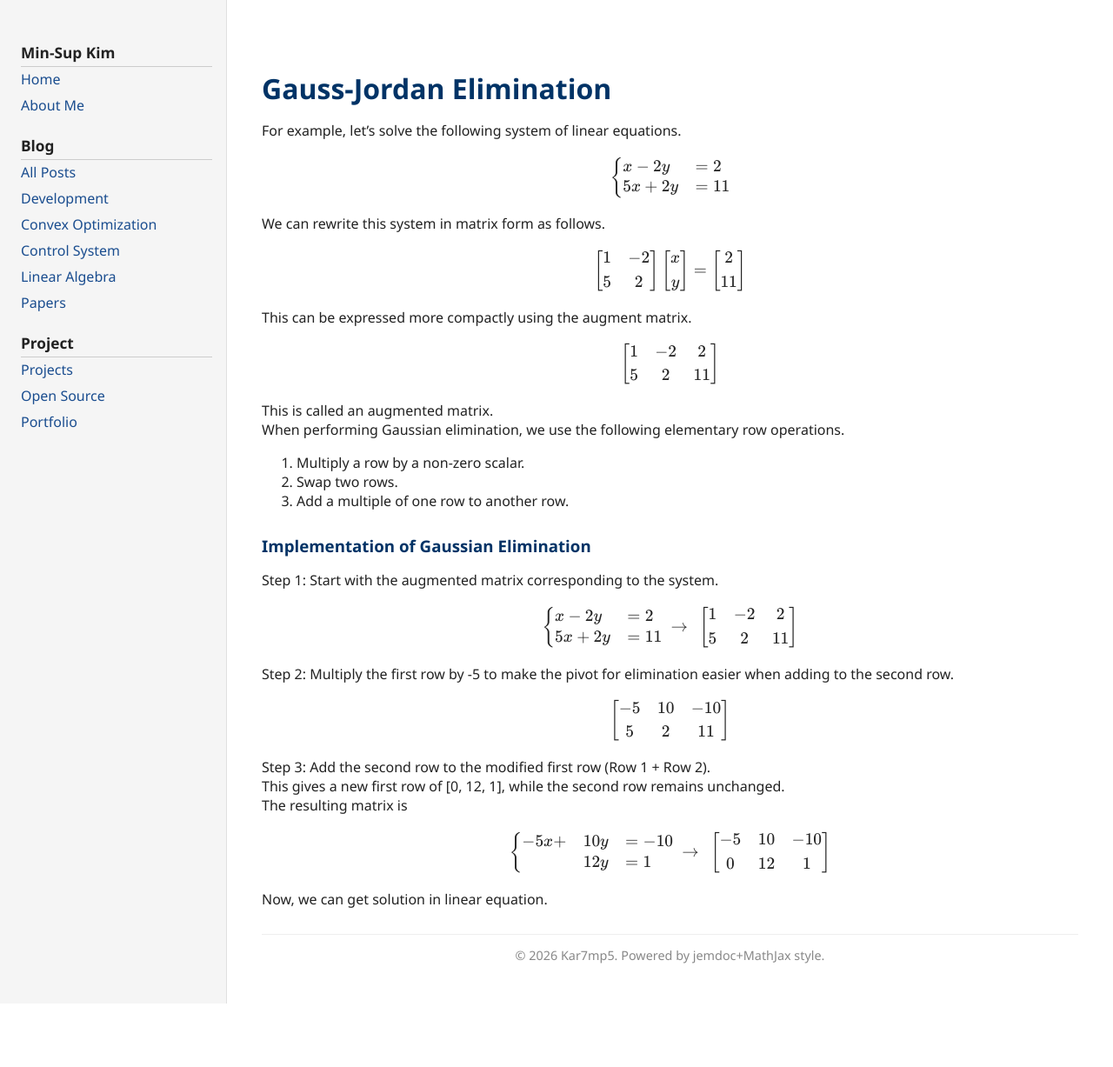
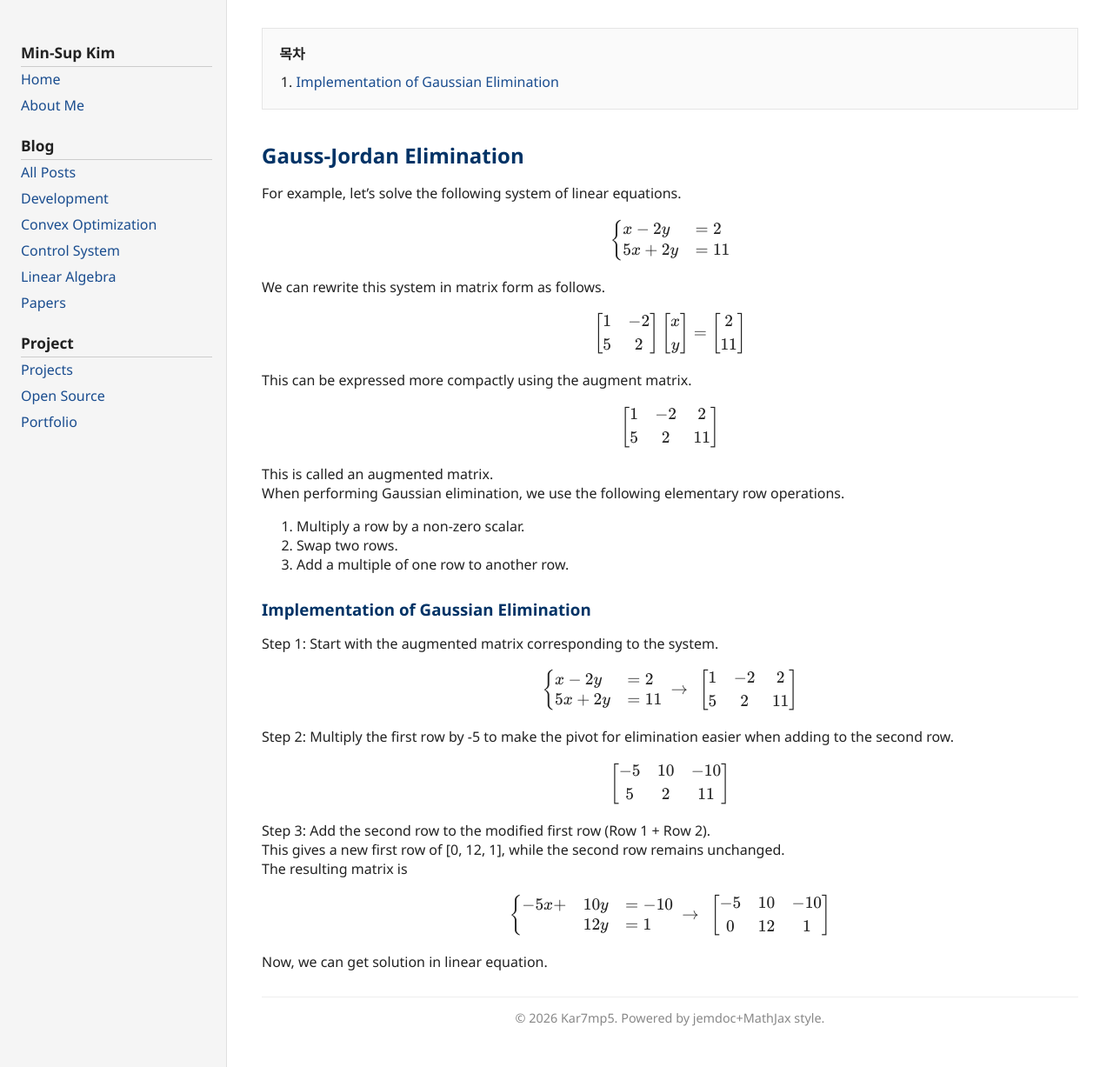
Before and after one commit to kar7mp5/kar7mp5.github.io, a Jekyll site: the page built from _posts/linear_algebra/2025-12-26-gauss-jordan-elimination.md, in a window 1280 px wide. Shown: the whole page at 87% size. Built offline with Jekyll 4.4.1, drawn with Linux system fonts in a browser that asks for light colours; before the commit the page ends 1154 px from its top, so only the background shows below that; part of the change alters nothing that is shown.

Commit message:
feat: Apply TOC

```diff
--- a/_layouts/default.html
+++ b/_layouts/default.html
@@ -6,11 +6,20 @@
     {% include sidebar.html %}
     <div class="main-content">
       <main>
-        {{ content }}
+        {% if page.collection == "posts" and page.toc != false %}
+        <nav class="toc" aria-label="Table of contents">
+          <div class="toc-title">목차</div>
+          <ol class="toc-list"></ol>
+        </nav>
+        {% endif %}
+        <article class="post-content">
+          {{ content }}
+        </article>
       </main>
       {% include footer.html %}
     </div>
   </div>
   <script src="/assets/js/code-copy.js"></script>  <!-- Keep JS at bottom for performance -->
+  <script src="/assets/js/toc.js"></script>
 </body>
 </html>
--- a/assets/css/jemdoc.css
+++ b/assets/css/jemdoc.css
@@ -190,3 +190,33 @@ footer {
     padding: 1em;
   }
 }
+
+.toc {
+  border: 1px solid #e5e5e5;
+  background: #fafafa;
+  padding: 1em 1.2em;
+  margin: 0 0 1.5em 0;
+}
+
+.toc-title {
+  font-weight: bold;
+  margin-bottom: 0.6em;
+}
+
+.toc-list {
+  margin: 0;
+  padding-left: 1.2em;
+}
+
+.toc-list li {
+  margin: 0.3em 0;
+}
+
+.toc-list a {
+  color: #1a4d8f;
+  text-decoration: none;
+}
+
+.toc-list a:hover {
+  text-decoration: underline;
+}
--- /dev/null
+++ b/assets/js/toc.js
@@ -0,0 +1,84 @@
+(function () {
+  "use strict";
+
+  function slugify(text, index) {
+    var slug = text
+      .toLowerCase()
+      .trim()
+      .replace(/\s+/g, "-")
+      .replace(/[^a-z0-9\-_]/g, "");
+
+    if (!slug) {
+      slug = "section-" + (index + 1);
+    }
+
+    return slug;
+  }
+
+  function buildToc() {
+    var tocNav = document.querySelector(".toc");
+    if (!tocNav) {
+      return;
+    }
+
+    var content = document.querySelector(".post-content");
+    if (!content) {
+      tocNav.style.display = "none";
+      return;
+    }
+
+    var headings = content.querySelectorAll("h2, h3, h4");
+    if (!headings.length) {
+      tocNav.style.display = "none";
+      return;
+    }
+
+    var listRoot = tocNav.querySelector(".toc-list");
+    if (!listRoot) {
+      tocNav.style.display = "none";
+      return;
+    }
+
+    var currentLevel = 2;
+    var currentList = listRoot;
+    var listStack = [listRoot];
+
+    headings.forEach(function (heading, index) {
+      var level = parseInt(heading.tagName.substring(1), 10);
+      if (!heading.id) {
+        heading.id = slugify(heading.textContent || "", index);
+      }
+
+      while (level > currentLevel) {
+        var lastItem = currentList.lastElementChild;
+        if (!lastItem) {
+          break;
+        }
+        var nestedList = document.createElement("ol");
+        lastItem.appendChild(nestedList);
+        listStack.push(nestedList);
+        currentList = nestedList;
+        currentLevel += 1;
+      }
+
+      while (level < currentLevel && listStack.length > 1) {
+        listStack.pop();
+        currentList = listStack[listStack.length - 1];
+        currentLevel -= 1;
+      }
+
+      var listItem = document.createElement("li");
+      var link = document.createElement("a");
+      link.href = "#" + heading.id;
+      link.textContent = heading.textContent || "";
+      listItem.appendChild(link);
+      currentList.appendChild(listItem);
+    });
+  }
+
+  if (document.readyState === "loading") {
+    document.addEventListener("DOMContentLoaded", buildToc);
+  } else {
+    buildToc();
+  }
+})();
```
